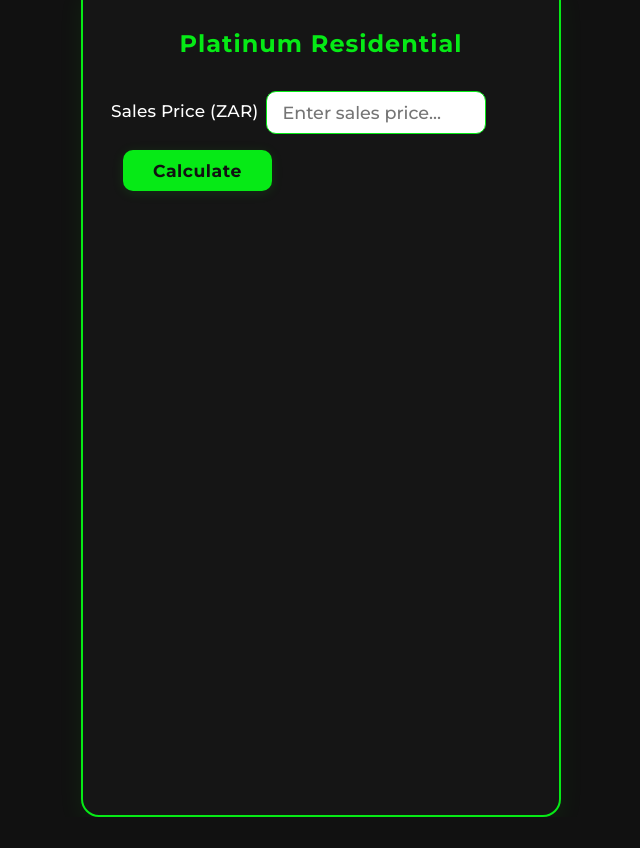
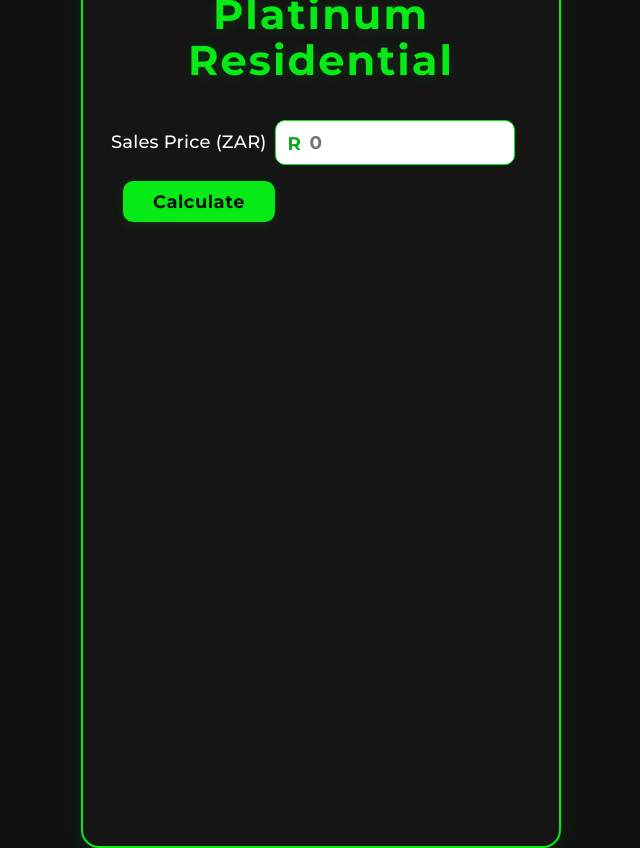
Before and after one commit to Bourne291/PlatinumCalculator, a plain HTML site: page index.html in a window 1280 px wide. Shown: the whole page, without its empty margins (319-959 px from the left). Before the commit the page ends 817 px from the top, so only its background shows below. Drawn offline with Linux system fonts and the light colour scheme.

Commit message:
index.html

```diff
--- a/index.html
+++ b/index.html
@@ -47,17 +47,19 @@
       position: relative;
     }
     .title {
-      font-size: 1.5em;
-      font-weight: 700;
+      font-size: 2.6em;
+      font-weight: 900;
       color: var(--primary);
-      letter-spacing: 1px;
-      margin-bottom: 12px;
+      letter-spacing: 2px;
+      margin-bottom: 16px;
       text-align: center;
-      margin-top: 12px;
+      margin-top: 6px;
+      line-height: 1.1;
+      text-shadow: 0 2px 16px #06ea1622;
     }
     label {
       font-weight: 500;
-      font-size: 1.06em;
+      font-size: 1.12em;
       margin-bottom: 3px;
       color: var(--white);
       letter-spacing: 0.2px;
@@ -71,23 +73,45 @@
       align-items: center;
       margin-bottom: 10px;
       flex-wrap: wrap;
+      position: relative;
     }
-    input[type="number"] {
+    .input-currency-group {
+      display: flex;
+      align-items: center;
+      width: 100%;
+      max-width: 240px;
+      position: relative;
+    }
+    .currency-symbol {
+      position: absolute;
+      left: 13px;
+      top: 50%;
+      transform: translateY(-50%);
+      color: var(--primary-dark);
+      font-size: 1.15em;
+      font-weight: 700;
+      pointer-events: none;
+      z-index: 2;
+      letter-spacing: 0.1em;
+      opacity: 0.95;
+    }
+    input[type="text"].sales-price-input {
       border: 1.5px solid var(--primary);
       border-radius: 10px;
-      padding: 10px 15px;
-      font-size: 1.1em;
+      padding: 10px 15px 10px 34px;
+      font-size: 1.15em;
       font-family: inherit;
       color: var(--black);
       background: var(--white);
       outline: none;
       width: 100%;
-      max-width: 220px;
+      max-width: 240px;
       transition: border .22s;
-      font-weight: 500;
+      font-weight: 600;
       box-sizing: border-box;
+      letter-spacing: 0.03em;
     }
-    input[type="number"]:focus {
+    input[type="text"].sales-price-input:focus {
       border-color: var(--primary-dark);
       box-shadow: 0 0 0 2px #06ea1622;
     }
@@ -97,7 +121,7 @@
       border: none;
       border-radius: 10px;
       font-family: inherit;
-      font-size: 1.08em;
+      font-size: 1.12em;
       font-weight: 700;
       padding: 10px 30px;
       cursor: pointer;
@@ -252,7 +276,7 @@
         border-width: 0 0 3px 0;
         gap: 15px;
       }
-      .title { font-size: 1.13em; }
+      .title { font-size: 2em; }
       .fee-row {
         padding: 10px 3vw 9px 3vw;
         font-size: 0.97em;
@@ -261,6 +285,9 @@
         flex-direction: column;
         align-items: stretch;
         gap: 6px;
+      }
+      .input-currency-group {
+        max-width: 100%;
       }
       .calc-btn {
         width: 100%;
@@ -300,7 +327,10 @@
         <label for="salesPrice">
           Sales Price (ZAR)
         </label>
-        <input type="number" id="salesPrice" min="0" step="0.01" placeholder="Enter sales price..." required>
+        <div class="input-currency-group">
+          <span class="currency-symbol">R</span>
+          <input type="text" id="salesPrice" class="sales-price-input" inputmode="numeric" pattern="[0-9, ]*" placeholder="0" autocomplete="off" required>
+        </div>
         <button class="calc-btn" type="submit">Calculate</button>
       </div>
     </form>
@@ -359,6 +389,15 @@
     function formatCurrency(val) {
       return "R " + val.toLocaleString("en-ZA", { minimumFractionDigits: 2, maximumFractionDigits: 2 });
     }
+
+    function formatInputNumber(val) {
+      // Remove anything that's not a digit
+      let number = val.replace(/[^\d]/g, "");
+      if (!number) return "";
+      return Number(number).toLocaleString("en-ZA");
+    }
+
+    // Get DOM elements
     const form = document.getElementById('calcForm');
     const salesPriceInput = document.getElementById('salesPrice');
     const resultsDiv = document.getElementById('results');
@@ -368,8 +407,52 @@
     const agentCommissionEl = document.getElementById('agentCommission');
     const netToSellerEl = document.getElementById('netToSeller');
     const netSellerBlock = document.getElementById('netSellerBlock');
+
+    // Format input as you type
+    salesPriceInput.addEventListener('input', function(e) {
+      let caretPos = salesPriceInput.selectionStart;
+      let oldValue = salesPriceInput.value;
+      let formatted = formatInputNumber(salesPriceInput.value);
+      salesPriceInput.value = formatted;
+
+      // Try to keep caret position correct (for mobile, browser differences)
+      let diff = formatted.length - oldValue.length;
+      salesPriceInput.setSelectionRange(caretPos + diff, caretPos + diff);
+
+      calculateAndDisplay();
+    });
+
+    // Prevent non-numeric keys except navigation and delete
+    salesPriceInput.addEventListener('keydown', function(e) {
+      // Allow: backspace, delete, tab, escape, enter, arrows, home, end
+      if ([46, 8, 9, 27, 13, 110, 190].indexOf(e.keyCode) !== -1 ||
+          // Allow: Ctrl/cmd+A
+          (e.keyCode === 65 && (e.ctrlKey || e.metaKey)) ||
+          // Allow: Ctrl/cmd+C
+          (e.keyCode === 67 && (e.ctrlKey || e.metaKey)) ||
+          // Allow: Ctrl/cmd+V
+          (e.keyCode === 86 && (e.ctrlKey || e.metaKey)) ||
+          // Allow: Ctrl/cmd+X
+          (e.keyCode === 88 && (e.ctrlKey || e.metaKey)) ||
+          // Allow: home, end, left, right
+          (e.keyCode >= 35 && e.keyCode <= 39)) {
+        return;
+      }
+      // Prevent: anything not a number
+      if ((e.shiftKey || (e.keyCode < 48 || e.keyCode > 57)) &&
+          (e.keyCode < 96 || e.keyCode > 105)) {
+        e.preventDefault();
+      }
+    });
+
+    function getSalesPriceValue() {
+      // Remove all spaces and commas for parse
+      let val = salesPriceInput.value.replace(/[^\d]/g, '');
+      return parseFloat(val) || 0;
+    }
+
     function calculateAndDisplay() {
-      const P = parseFloat(salesPriceInput.value) || 0;
+      const P = getSalesPriceValue();
       if (P <= 0) {
         resultsDiv.classList.remove('visible');
         return;
@@ -387,6 +470,7 @@
       resultsDiv.classList.add('visible');
       netSellerBlock.classList.add('fade-in');
     }
+
     form.addEventListener('submit', function(e) {
       e.preventDefault();
       calculateAndDisplay();
@@ -396,9 +480,7 @@
         }, 230);
       }
     });
-    salesPriceInput.addEventListener('input', function() {
-      calculateAndDisplay();
-    });
+
     // On page load, disable results
     resultsDiv.classList.remove('visible');
   </script>
```
